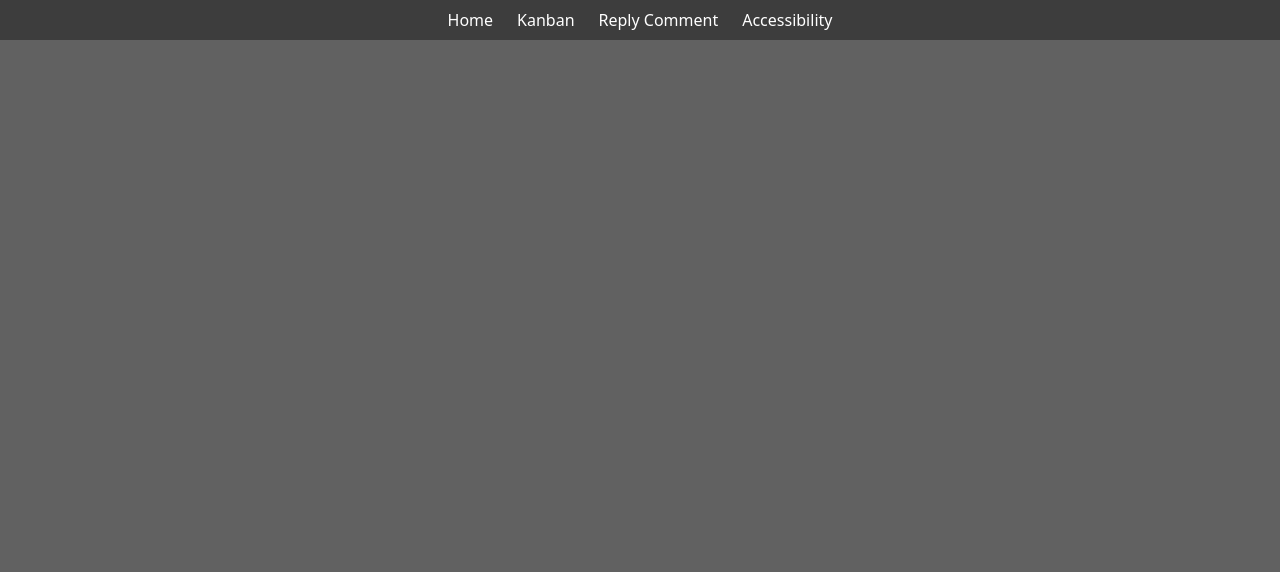
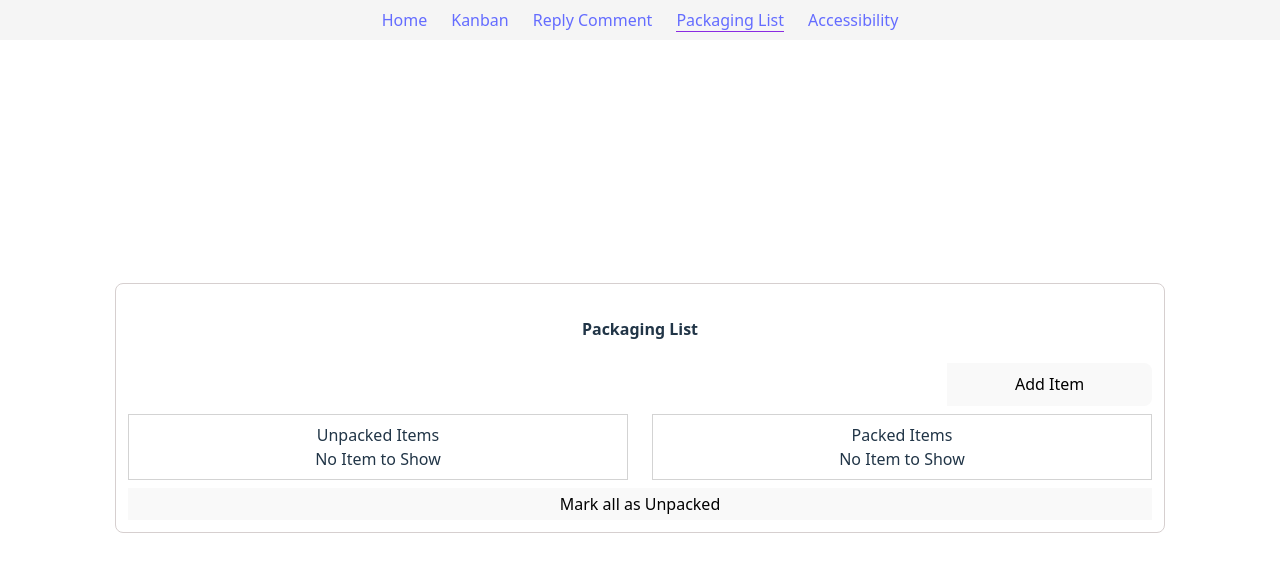
Before and after one commit to Sunita11/vitest, a React (Vite) app: page /packaging-list in a window 1280 px wide. Shown: the top 572 px of the page. Built offline with nearby package versions, Linux system fonts and the light colour scheme.

Commit message:
added a component for packaging items

```diff
--- a/package.json
+++ b/package.json
@@ -29,6 +29,7 @@
     "@types/react": "^19.2.5",
     "@types/react-dom": "^19.2.3",
     "@vitejs/plugin-react-swc": "^4.2.3",
+    "@vitest/coverage-v8": "^4.0.16",
     "@vitest/ui": "^4.0.16",
     "babel-plugin-react-compiler": "^1.0.0",
     "eslint": "^9.39.1",
--- a/src/App.css
+++ b/src/App.css
@@ -43,7 +43,7 @@
 }
 
 .component-wrapper {
-  max-width: 520px;
+  max-width: 1024px;
   width: 100%;
   padding: 12px;
   margin: 0 auto 24px;
--- a/src/App.tsx
+++ b/src/App.tsx
@@ -4,6 +4,7 @@ import CheckAccessibilty from "./components/accessibilty";
 import KanbanBoard from "./pages/kanban";
 import Reply from "./pages/replyComment";
 import Header from "./components/header";
+import PackagingList from "./pages/packaging-list";
 
 import { ThemeContextProvider } from "./context/theme";
 
@@ -19,6 +20,7 @@ function App() {
           <Route path="accessibility" element={<CheckAccessibilty />} />
           <Route path="kanban" element={<KanbanBoard />} />
           <Route path="reply" element={<Reply />} />
+          <Route path="packaging-list" element={<PackagingList />} />
         </Routes>
       </BrowserRouter>
     </ThemeContextProvider>
--- a/src/components/header/index.tsx
+++ b/src/components/header/index.tsx
@@ -1,42 +1,45 @@
 import { NavLink } from "react-router";
 import styles from "./style.module.css";
-
+type LinkT = {
+  to: string;
+  title: string;
+};
+const LinksData: LinkT[] = [
+  {
+    to: "/",
+    title: "Home",
+  },
+  {
+    to: "/kanban",
+    title: "Kanban",
+  },
+  {
+    to: "/reply",
+    title: "Reply Comment",
+  },
+  {
+    to: "/packaging-list",
+    title: "Packaging List",
+  },
+  {
+    to: "/accessibility",
+    title: "Accessibility",
+  },
+];
 function Header() {
   return (
     <header className={styles.nav}>
       <nav>
+        {LinksData.map((link: LinkT) => (
           <div className={styles.navItem}>
             <NavLink
-            to="/"
+              to={link.to}
               className={({ isActive }) => (isActive ? styles.active : "")}
             >
-            Home
+              {link.title}
             </NavLink>
           </div>
-        <div className={styles.navItem}>
-          <NavLink
-            to="/kanban"
-            className={({ isActive }) => (isActive ? styles.active : "")}
-          >
-            Kanban
-          </NavLink>
-        </div>
-        <div className={styles.navItem}>
-          <NavLink
-            to="/reply"
-            className={({ isActive }) => (isActive ? styles.active : "")}
-          >
-            Reply Comment
-          </NavLink>
-        </div>
-        <div className={styles.navItem}>
-          <NavLink
-            to="/accessibility"
-            className={({ isActive }) => (isActive ? styles.active : "")}
-          >
-            Accessibility
-          </NavLink>
-        </div>
+        ))}
       </nav>
     </header>
   );
--- /dev/null
+++ b/src/components/packaging/index.tsx
@@ -0,0 +1,169 @@
+import { type FC, useState, useRef, type ReactElement } from "react";
+
+import styles from "./style.module.css";
+
+interface Item {
+  id: number;
+  text: string;
+  packed: boolean;
+}
+const PackagingList: FC = (): ReactElement => {
+  const [data, setData] = useState<Item[]>([]);
+  const inpRef = useRef(null);
+
+  const onAdd = () => {
+    // @ts-expect-error
+    if (inpRef.current && inpRef.current?.value) {
+      // @ts-expect-error
+      const val = inpRef.current?.value;
+      const newData = [...data];
+      newData.push({
+        id: Date.now(),
+        text: val,
+        packed: false,
+      });
+      setData(newData);
+      //@ts-expect-error
+      inpRef.current.value = "";
+    }
+  };
+
+  const onEdit = (id: number, val: string) => {
+    const newData = data.map((item: Item) => {
+      if (item.id === id) item.text = val;
+      return item;
+    });
+    setData(newData);
+  };
+  const onDelete = (id: number) => {
+    const idx = data.findIndex((item: Item) => item.id === id);
+    if (idx > -1) {
+      const newData = [...data];
+      newData.splice(idx, 1);
+      setData(newData);
+    }
+  };
+
+  const onChange = (id: number) => {
+    const newData = data.map((item: Item) => {
+      if (item.id === id) item.packed = !item.packed;
+      return item;
+    });
+
+    setData(newData);
+  };
+
+  const markAllUnpacked = () => {
+    const newData = data.map((item: Item) => {
+      item.packed = false;
+      return item;
+    });
+
+    setData(newData);
+  };
+
+  const packed = data.filter((item: Item) => item.packed === true) ?? [];
+  const notPacked = data.filter((item: Item) => item.packed === false) ?? [];
+  return (
+    <div className={styles.packagingWrapper}>
+      <div className={styles.inpWrapper}>
+        <input name="addItem" ref={inpRef} />
+        <button className={styles.btnTop} onClick={onAdd}>
+          Add Item
+        </button>
+      </div>
+      <div className={styles.grid}>
+        <div className={styles.col}>
+          <div>Unpacked Items</div>
+          {notPacked.length > 0
+            ? notPacked.map((item: Item) => (
+                <ItemComp
+                  key={`${item.text}_${item.packed}_${item.id}`}
+                  {...item}
+                  onChange={onChange}
+                  onEdit={onEdit}
+                  onDelete={onDelete}
+                />
+              ))
+            : "No Item to Show"}
+        </div>
+        <div className={styles.col}>
+          <div>Packed Items</div>
+          {packed.length > 0
+            ? packed.map((item: Item) => (
+                <ItemComp
+                  key={`${item.text}_${item.packed}_${item.id}`}
+                  {...item}
+                  onChange={onChange}
+                  onEdit={onEdit}
+                  onDelete={onDelete}
+                />
+              ))
+            : "No Item to Show"}
+        </div>
+      </div>
+      <button className={styles.btnBottom} onClick={markAllUnpacked}>
+        Mark all as Unpacked
+      </button>
+    </div>
+  );
+};
+
+interface ItemCompProp extends Item {
+  onChange: (id: number) => void;
+  onDelete: (id: number) => void;
+  onEdit: (id: number, val: string) => void;
+}
+const ItemComp: FC<ItemCompProp> = (props): ReactElement => {
+  const { text, id, packed, onChange, onEdit, onDelete } = props;
+  const [editMode, setEditMode] = useState(false);
+  const [inp, setInp] = useState(text);
+  const onChangeHandler = () => {
+    onChange(id);
+  };
+
+  const onEditHandler = () => {
+    setEditMode(true);
+  };
+
+  const onSaveHandler = () => {
+    onEdit(id, inp);
+    setEditMode(false);
+  };
+  const onInpChangeHandler = (e: any) => {
+    const val = e.target.value;
+    setInp(val);
+  };
+
+  const onDeleteHandler = () => {
+    onDelete(id);
+  };
+  return (
+    <div className={styles.outerItemWrapper}>
+      <div>
+        <input type="checkbox" checked={packed} onChange={onChangeHandler} />
+        {editMode ? (
+          <input value={inp} onChange={onInpChangeHandler} />
+        ) : (
+          <span>{text}</span>
+        )}
+      </div>
+      <div>
+        {editMode ? (
+          <button className={styles.btn} onClick={onSaveHandler}>
+            Save
+          </button>
+        ) : (
+          <button className={styles.btn} onClick={onEditHandler}>
+            Edit
+          </button>
+        )}
+        <button className={styles.btn} onClick={onDeleteHandler}>
+          Delete
+        </button>
+      </div>
+    </div>
+  );
+};
+
+export default PackagingList;
--- /dev/null
+++ b/src/components/packaging/style.module.css
@@ -0,0 +1,43 @@
+.inpWrapper {
+  display: grid;
+  grid-template-columns: 4fr 1fr;
+
+  & input {
+    border: none;
+    border-radius: 8px 0 0 8px;
+  }
+
+  & button {
+    border-radius: 0 8px 8px 0px;
+  }
+}
+.grid {
+  display: grid;
+  grid-template-columns: 1fr 1fr;
+  padding: 8px 0;
+  gap: 24px;
+}
+
+.col {
+  padding: 8px;
+  border: 1px solid lightgray;
+}
+
+.outerItemWrapper {
+  display: flex;
+  justify-content: space-between;
+  align-items: center;
+  margin-bottom: 12px;
+}
+
+.btn {
+  padding: 4px 12px;
+  margin: 0 8px;
+}
+
+.btnBottom {
+  padding: 4px 12px;
+  width: 100%;
+  border-radius: 0;
+  margin: 0;
+}
--- a/src/customHooks/theme.tsx
+++ b/src/customHooks/theme.tsx
@@ -2,22 +2,24 @@ import { useState, useEffect } from "react";
 
 type Theme = "light" | "dark";
 const useCustomTheme = (storageKey: string = "theme") => {
-  const [theme, setTheme] = useState<Theme>(() => {
+  const defaultTheme = () => {
     try {
       const saved = localStorage.getItem(storageKey);
       if (saved === "light" || saved === "dark") return saved;
     } catch {}
 
     if (typeof window !== undefined && window?.matchMedia) {
-      return window.matchMedia(
-        // @ts-ignore
-        "(prefers-color-scheme: dark)".matches
-      )
+      const preferedColorScheme = window.matchMedia(
+        "(prefers-color-scheme: dark)"
+      ).matches
         ? "dark"
         : "light";
+      return preferedColorScheme;
     }
     return "light";
-  });
+  };
+  console.log("defaultTheme: ", defaultTheme());
+  const [theme, setTheme] = useState<Theme>(defaultTheme());
 
   const isDark = theme === "dark";
 
--- /dev/null
+++ b/src/pages/packaging-list/index.tsx
@@ -0,0 +1,12 @@
+import PackagingList from "./../../components/packaging";
+function Packaging() {
+  return (
+    <main>
+      <div className="component-wrapper">
+        <h4>Packaging List</h4>
+        <PackagingList />
+      </div>
+    </main>
+  );
+}
+export default Packaging;
```
Also changed, not shown: test/counter/index.tsx (+19 -6 lines), test/setup.ts (+2 -2 lines), 2 other files (tests, documents, lock files or other folders). Lines whose indentation alone changed are shown as unchanged.
